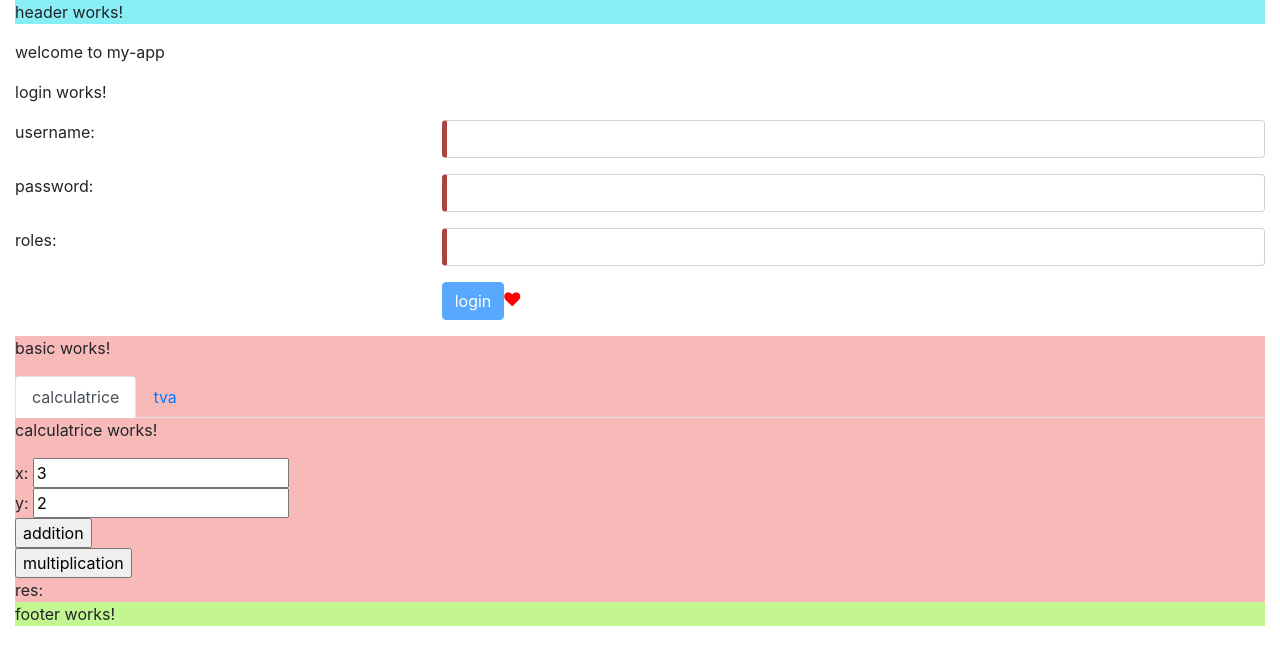
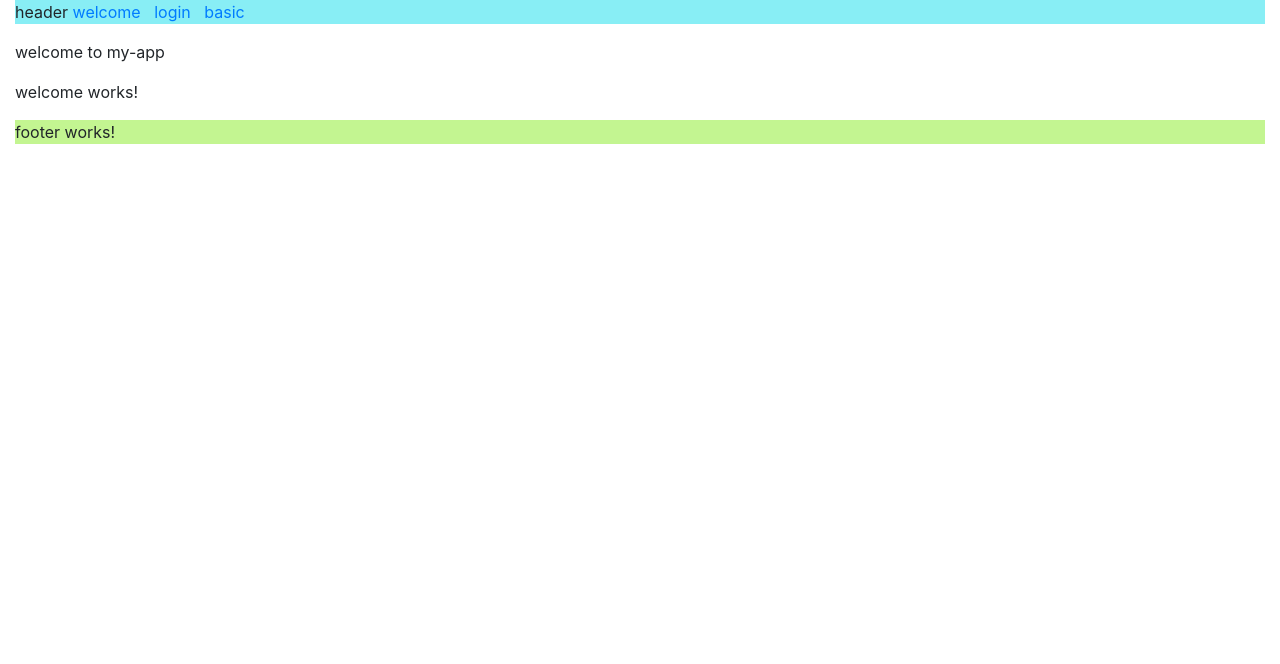
Before and after one commit to didier-tp/ibdef-angular-nov19, an Angular app in the folder tp_angular/my-app/: page /welcome in a window 1280 px wide. Before the commit this address led to /. Shown: the top 664 px of the page. Built offline with nearby package versions, Linux system fonts and the light colour scheme.

Commit message:
welcome et debut navigation/routing

```diff
--- a/tp_angular/my-app/src/app/app-routing.module.ts
+++ b/tp_angular/my-app/src/app/app-routing.module.ts
@@ -1,8 +1,17 @@
 import { NgModule } from '@angular/core';
 import { Routes, RouterModule } from '@angular/router';
+import { WelcomeComponent } from './welcome/welcome.component';
+import { BasicComponent } from './basic/basic.component';
+import { LoginComponent } from './login/login.component';
 
 
-const routes: Routes = [];
+
+const routes: Routes = [
+ { path: 'welcome', component: WelcomeComponent },
+ { path: '', redirectTo: '/welcome', pathMatch: 'full'},
+ { path: 'basic', component: BasicComponent },
+ { path: 'login', component: LoginComponent }
+];
 
 @NgModule({
   imports: [RouterModule.forRoot(routes)],
--- a/tp_angular/my-app/src/app/app.component.html
+++ b/tp_angular/my-app/src/app/app.component.html
@@ -3,7 +3,12 @@
   <div>
     <p> welcome to {{title}} </p>
   </div>
+  <!--
   <app-login></app-login>
   <app-basic></app-basic>
+  -->
+  <router-outlet></router-outlet>
+  <!-- sera remplacé par welcome
+       ou login ou basic ou ... -->
   <app-footer></app-footer>
 </div>
--- a/tp_angular/my-app/src/app/app.module.ts
+++ b/tp_angular/my-app/src/app/app.module.ts
@@ -11,6 +11,7 @@ import { TvaComponent } from './basic/tva/tva.component';
 import { FormsModule } from '@angular/forms';
 import { LoginComponent } from './login/login.component';
 import { TabsModule } from 'ngx-bootstrap/tabs';
+import { WelcomeComponent } from './welcome/welcome.component';
 
 @NgModule({
   declarations: [
@@ -20,7 +21,8 @@ import { TabsModule } from 'ngx-bootstrap/tabs';
     BasicComponent,
     CalculatriceComponent,
     TvaComponent,
-    LoginComponent
+    LoginComponent,
+    WelcomeComponent
   ],
   imports: [
     BrowserModule,
--- a/tp_angular/my-app/src/app/header/header.component.html
+++ b/tp_angular/my-app/src/app/header/header.component.html
@@ -1 +1,5 @@
-<p>header works!</p>
+<p>header
+    <a routerLink="/welcome">welcome</a> &nbsp;
+    <a routerLink="/login">login</a> &nbsp;
+    <a routerLink="/basic">basic</a> &nbsp;
+</p>
--- /dev/null
+++ b/tp_angular/my-app/src/app/welcome/welcome.component.html
@@ -0,0 +1 @@
+<p>welcome works!</p>
--- /dev/null
+++ b/tp_angular/my-app/src/app/welcome/welcome.component.ts
@@ -0,0 +1,15 @@
+import { Component, OnInit } from '@angular/core';
+
+@Component({
+  selector: 'app-welcome',
+  templateUrl: './welcome.component.html',
+  styleUrls: ['./welcome.component.scss']
+})
+export class WelcomeComponent implements OnInit {
+
+  constructor() { }
+
+  ngOnInit() {
+  }
+
+}
```
Also changed, not shown: tp_angular/my-app/src/app/welcome/welcome.component.scss (added), 1 other file (tests, documents, lock files or other folders).
